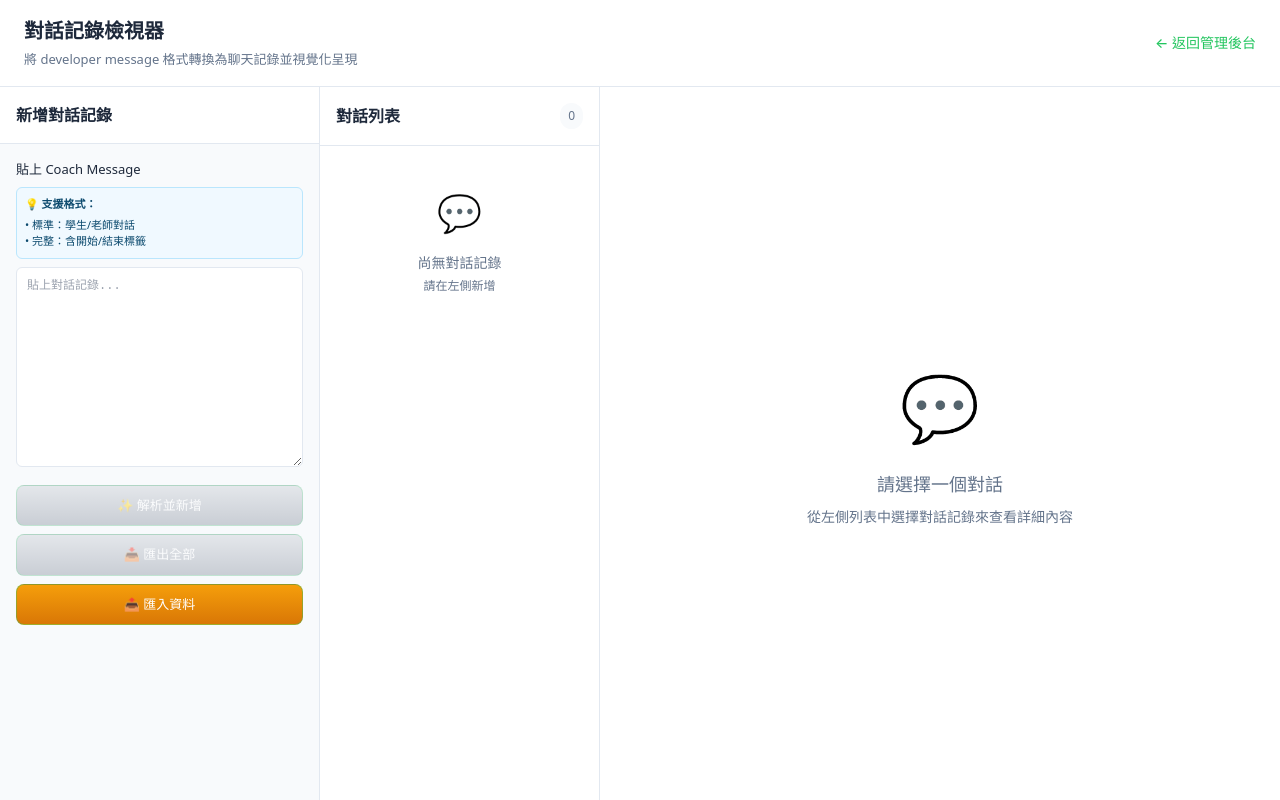
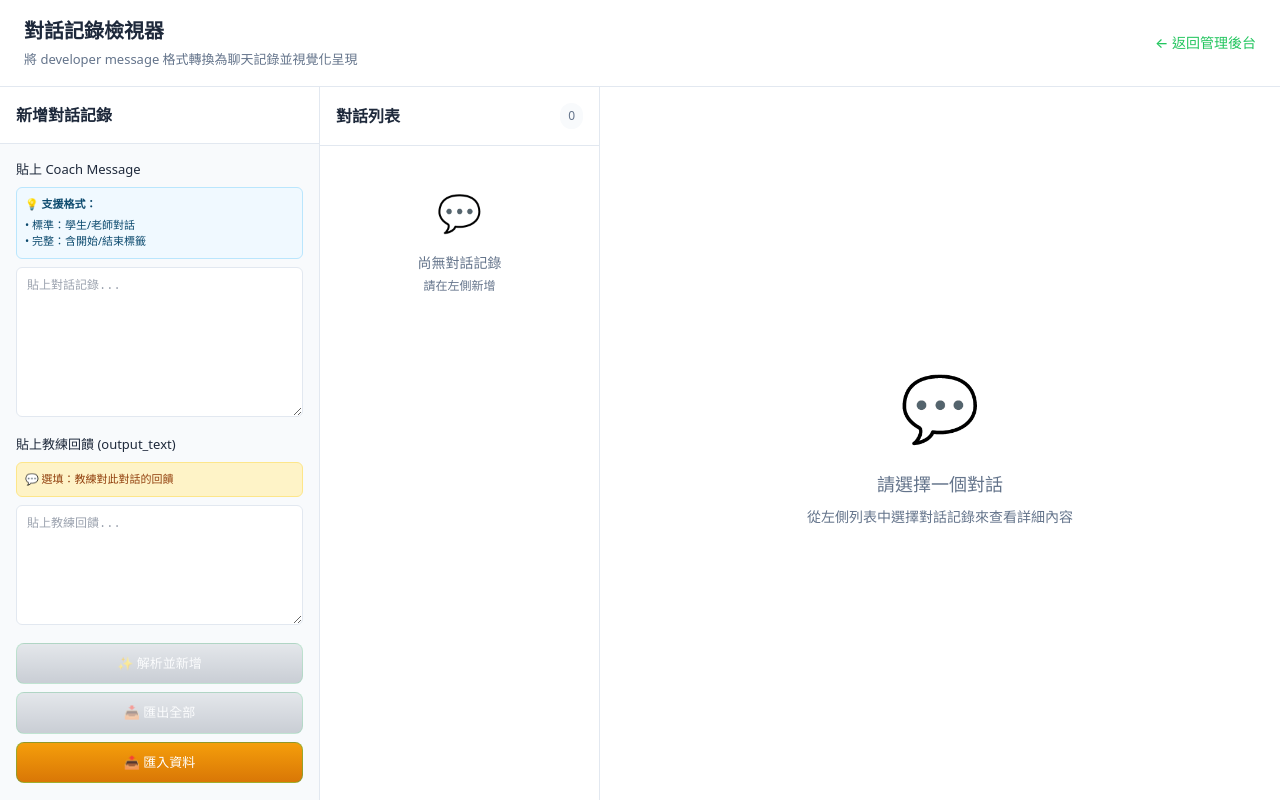
Before and after one commit to andrewchen30/at-demo-pages, a Next.js app: page /admin/coachLogViewer in a window 1280 px wide. Built offline with nearby package versions, Linux system fonts and the light colour scheme.

Commit message:
Enhance: Add coach feedback input and display functionality in coach log viewer, improving user interaction and feedback visibility.

```diff
--- a/app/admin/coachLogViewer/page.tsx
+++ b/app/admin/coachLogViewer/page.tsx
@@ -15,6 +15,7 @@ interface ConversationRecord {
   isCollapsed: boolean;
   startTag?: string;
   endTag?: string;
+  coachFeedback?: string;
 }
 
 const STORAGE_KEY = 'coachLogViewer_conversations';
@@ -23,6 +24,7 @@ const END_TAG = '：只用來調整語氣（親切、鼓勵），不可分析或
 
 export default function CoachLogViewerPage() {
   const [inputText, setInputText] = useState('');
+  const [outputText, setOutputText] = useState('');
   const [conversations, setConversations] = useState<ConversationRecord[]>([]);
   const [error, setError] = useState<string | null>(null);
   const [editingTitleId, setEditingTitleId] = useState<string | null>(null);
@@ -121,11 +123,13 @@ export default function CoachLogViewerPage() {
         isCollapsed: false,
         startTag: hasStartTag ? START_TAG : undefined,
         endTag: hasEndTag ? END_TAG : undefined,
+        coachFeedback: outputText.trim() || undefined,
       };
 
       setConversations([newConversation, ...conversations]);
       setSelectedConversationId(newConversation.id); // 自動選擇新增的對話
       setInputText('');
+      setOutputText('');
       setError(null);
     } catch (err) {
       setError(err instanceof Error ? err.message : '解析失敗');
@@ -305,7 +309,54 @@ export default function CoachLogViewerPage() {
                 placeholder="貼上對話記錄..."
                 style={{
                   width: '100%',
-                  minHeight: '200px',
+                  minHeight: '150px',
+                  padding: '10px',
+                  border: '1px solid var(--border)',
+                  borderRadius: '6px',
+                  backgroundColor: 'var(--bg)',
+                  color: 'var(--text)',
+                  fontSize: '12px',
+                  fontFamily: 'monospace',
+                  resize: 'vertical',
+                  lineHeight: '1.4',
+                }}
+              />
+            </div>
+
+            <div style={{ marginBottom: '12px' }}>
+              <label
+                htmlFor="output-text"
+                style={{
+                  display: 'block',
+                  marginBottom: '8px',
+                  fontWeight: '500',
+                  color: 'var(--text)',
+                  fontSize: '13px',
+                }}
+              >
+                貼上教練回饋 (output_text)
+              </label>
+              <div
+                style={{
+                  marginBottom: '8px',
+                  padding: '8px',
+                  backgroundColor: '#fef3c7',
+                  border: '1px solid #fde68a',
+                  borderRadius: '6px',
+                  fontSize: '11px',
+                  color: '#92400e',
+                }}
+              >
+                <div style={{ lineHeight: '1.5' }}>💬 選填：教練對此對話的回饋</div>
+              </div>
+              <textarea
+                id="output-text"
+                value={outputText}
+                onChange={(e) => setOutputText(e.target.value)}
+                placeholder="貼上教練回饋..."
+                style={{
+                  width: '100%',
+                  minHeight: '120px',
                   padding: '10px',
                   border: '1px solid var(--border)',
                   borderRadius: '6px',
@@ -683,6 +734,46 @@ export default function CoachLogViewerPage() {
                       </div>
                     </div>
                   ))}
+
+                  {/* 教練回饋 */}
+                  {selectedConversation.coachFeedback && (
+                    <div
+                      style={{
+                        marginTop: '24px',
+                        padding: '16px',
+                        backgroundColor: '#fef3c7',
+                        border: '2px solid #fbbf24',
+                        borderRadius: '12px',
+                        boxShadow: '0 2px 4px rgba(0, 0, 0, 0.1)',
+                      }}
+                    >
+                      <div
+                        style={{
+                          display: 'flex',
+                          alignItems: 'center',
+                          gap: '8px',
+                          marginBottom: '12px',
+                          fontSize: '14px',
+                          fontWeight: '600',
+                          color: '#92400e',
+                        }}
+                      >
+                        <span style={{ fontSize: '18px' }}>🎯</span>
+                        <span>教練回饋</span>
+                      </div>
+                      <div
+                        style={{
+                          fontSize: '14px',
+                          lineHeight: '1.6',
+                          color: '#78350f',
+                          whiteSpace: 'pre-wrap',
+                          wordBreak: 'break-word',
+                        }}
+                      >
+                        {selectedConversation.coachFeedback}
+                      </div>
+                    </div>
+                  )}
                 </div>
 
                 {/* JSON 檢視 */}
```
